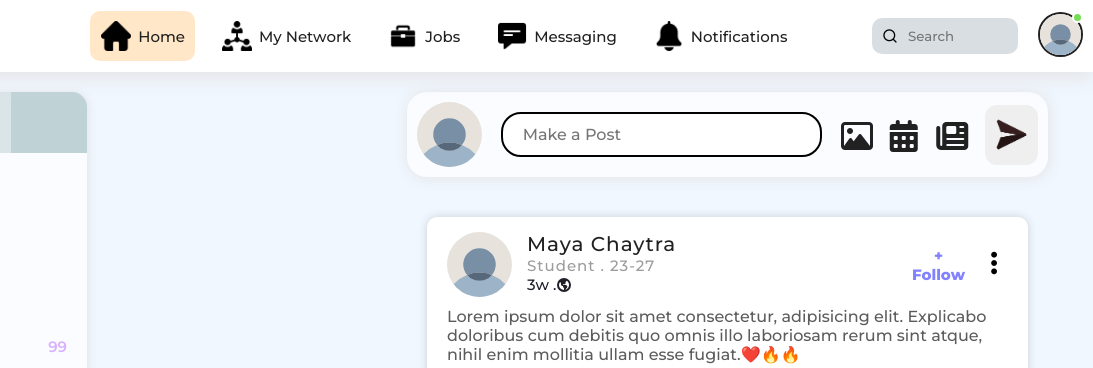
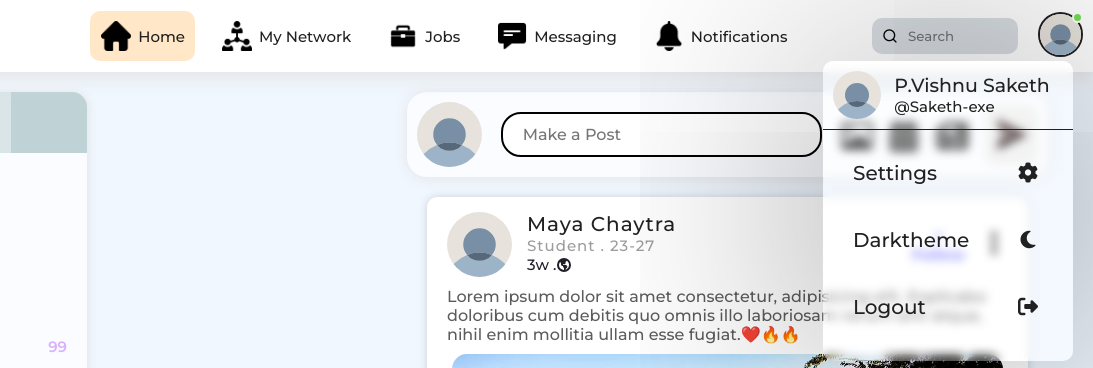
Before and after one commit to saketh-exe/Networx, a plain HTML site: page index.html in a window 1280 px wide. Both pictures are taken after a click on the picture 1247 px from the left and 34 px from the top of the page. Shown: the top 368 px of the page, 187-1280 px from the left. Drawn offline with Linux system fonts and the light colour scheme.

Commit message:
added logout func

```diff
--- a/index.html
+++ b/index.html
@@ -31,7 +31,22 @@
                 <input type="search" placeholder="Search">
             </div>
             <div class="online">
-                <img src="img/profile.svg" alt="profile" class="profile_img">
+                <img src="img/profile.svg" alt="profile" class="profile_img" id="profile">
+                <div class="sub-menu" id="sub-menu">
+                    <div class="sub-profile">
+                        <img src="img/profile.svg" alt="sub-profile">
+                        <div class="sub-text">
+                            <p id="sub-name">P.Vishnu Saketh</p>
+                            <p>@Saketh-exe</p>
+                        </div>
+                    </div>
+                    <div class="sub-links">
+                        <a>Settings <i class="fa-solid fa-gear"></i></a>
+                        <a>Darktheme <i class="fa-solid fa-moon"></i></a>
+                        <a href="./login/login.html">Logout <i class="fa-solid fa-right-from-bracket"></i></a>
+
+                    </div>
+                </div>
             </div>
         </div>
     </nav>
@@ -463,4 +478,5 @@
         </div>
     </div>
 </body>
+<script src="index.js"></script>
 </html>
--- /dev/null
+++ b/index.js
@@ -0,0 +1,19 @@
+let profile = document.getElementById("profile");
+let sub = document.getElementById("sub-menu");
+let sub_d = false;
+profile.addEventListener("click",() =>{
+   sub_d = !sub_d;
+   if(sub_d == true){
+    sub.style.display = "block";
+    sub.style.transformOrigin = "top";
+    sub.style.animation = "sub-m-ani 0.5s ease-out 1 forwards"
+   }
+   else{
+    sub.style.transformOrigin = "top";
+    sub.style.animation = "sub-m-ani-r 0.5s ease 1 forwards"
+    setTimeout(()=>{
+        sub.style.display = "none";},600)
+   }
+
+
+})
--- a/jobs/jobs.css
+++ b/jobs/jobs.css
@@ -15,59 +15,56 @@
 
 
 #preloader{
-    background-color: aliceblue;
+    background-color: rgba(255, 255, 255, 0.233);
     position: fixed;
     z-index: 100;
     width: 100%;
     height: 100vh;
     display: flex;
+    flex-direction: column;
+    justify-content: center;
+    backdrop-filter: blur(20px);
+    gap: 10%;
 
-    justify-content: space-evenly;
     align-items: center;
+
+    img{
+        width: 150px;
+        animation: rotate linear(0 0%, 0 1.8%, 0.01 3.6%, 0.03 6.35%, 0.07 9.1%, 0.13 11.4%, 0.19 13.4%, 0.27 15%, 0.34 16.1%, 0.54 18.35%, 0.66 20.6%, 0.72 22.4%, 0.77 24.6%, 0.81 27.3%, 0.85 30.4%, 0.88 35.1%, 0.92 40.6%, 0.94 47.2%, 0.96 55%, 0.98 64%, 0.99 74.4%, 1 86.4%, 1 100%) 2.5s forwards;
+    }
 }
 .loading-box{
-    width: 40px;
-    height: 40px;
-    border-radius: 50%;
-    background-color: rgba(0, 0, 0, 0);
+    width: 95%;
+    height: 20px;
+    border-radius: 50px;
+    background-color: rgba(221, 74, 74, 0);
+    /* border: 1px solid black; */
 
 }
-.loading-box:nth-child(1){
-    animation: loading1 1s ease-out 1 500ms ;
-    animation-fill-mode: forwards;
+.load-grad{
+    background-image: linear-gradient(to right,rgb(0, 0, 0),rgb(0, 0, 0));
+    width: 0%;
+    height: 100%;
+    border-radius: inherit;
+    animation: loading1 linear(0 0%, 0 1.8%, 0.01 3.6%, 0.03 6.35%, 0.07 9.1%, 0.13 11.4%, 0.19 13.4%, 0.27 15%, 0.34 16.1%, 0.54 18.35%, 0.66 20.6%, 0.72 22.4%, 0.77 24.6%, 0.81 27.3%, 0.85 30.4%, 0.88 35.1%, 0.92 40.6%, 0.94 47.2%, 0.96 55%, 0.98 64%, 0.99 74.4%, 1 86.4%, 1 100%) 2.5s forwards;
+}
 
-}
-.loading-box:nth-child(2){
-    animation: loading2 1s ease-out 1 1500ms;
-    animation-fill-mode: forwards;
-}
-.loading-box:nth-child(3){
-    animation: loading3 1s ease-out 1  2500ms;
-    animation-fill-mode: forwards;
-}
 @keyframes loading1 {
 
     to{
-        background-color: hsl(0, 100%, 71%);
+        width: 100%;
     }
 }
-@keyframes loading2 {
-
-    to{
-        background-color: hsl(39, 100%, 67%);
+@keyframes rotate {
+    100%{
+        transform: rotate(360deg);
     }
 }
-@keyframes loading3 {
-
-    to{
-        background-color: hsl(123, 100%, 71%);
-    }
-}
-
 body{
-    background-color: rgb(211, 234, 255);
+    background-color: rgb(176, 233, 255);
     position: relative;
     height: 100%;
+    overflow: hidden;
 }
 
 
@@ -241,13 +238,15 @@ button:hover{
     font-size: 30px;
     margin-bottom: 30px;
     text-decoration: underline;
+    color: #933a3a;
 
 }
 .skills{
 
-    font-size: 40px;
+    font-size: 30px;
     margin-bottom: 50px;
     padding: 0px 25px 0px 25px;
+    text-shadow: 3px 3px 30px hsl(0, 0%, 0%);
 
 }
 .skills > *::before{
@@ -295,6 +294,16 @@ flex-basis: 80%;
 }
 .job-text p{
     margin-bottom: 2px;
+    width: max-content;
+    padding: 1px 10px 1px 10px;
+    background-color: #7fffd442;
+    border-radius: 50px;
+    cursor: none;
+    transition: all 500ms ease;
+}
+.job-text p:hover{
+    color: wheat;
+    background-color: rgb(46, 46, 46);
 }
 .job-company{
     font-weight: 500;
@@ -314,7 +323,8 @@ flex-basis: 10%;
     justify-content: center;
     gap: 3%;
     border-radius: 15px;
-    background-color: rgb(144, 255, 168);
+    background-color: rgb(59, 59, 59);
+    color: wheat;
 }
 .skills > div > div {
     font-weight: 600;
--- a/jobs/jobs.js
+++ b/jobs/jobs.js
@@ -8,7 +8,8 @@ let job_cards = document.getElementsByClassName("job-cards");
 
 setTimeout(() => {
     loading.style.display = "none";
-}, 3500);
+    document.body.style.overflowY = "scroll"
+}, 2500);
 
 function software_engi() {
     pop1.style.display = "block";
--- a/login/login.css
+++ b/login/login.css
@@ -348,6 +348,9 @@ body{
         #Password{
             margin-bottom: 20px;
         }
+        label{
+            margin-bottom: 5px;
+        }
     }
 }
 
--- a/login/login.js
+++ b/login/login.js
@@ -27,9 +27,6 @@ function Login(){
       log.style.display = "none";
   }, 300);
 }
-
-
-
 function signin(){
   lc.style.display = "block";
   log.style.display = "block";
--- a/style.css
+++ b/style.css
@@ -31,7 +31,7 @@ html{
 body{
     background-color: var(--background-c);
     color: var(--text-c);
-    overflow-x: hidden;
+    /* overflow-x: hidden; */
 }
 a{
     text-decoration: none;
@@ -50,6 +50,7 @@ li{
     height: 45px;
     border-radius: 50%;
     border: 2px solid var(--text-c);
+    cursor: pointer;
 }
 .navbar{
     display: flex;
@@ -111,6 +112,96 @@ li{
     position: absolute;
     transition: all 400ms ease-in-out;
 
+}
+
+@keyframes sub-m-ani {
+    0%{
+        transform: scaleY(0);
+        box-shadow: none;
+    }
+    100%{
+        transform: scaleY(1);
+        box-shadow: rgba(0, 0, 0, 0.425) 0px 0px 800px;
+    }
+}
+@keyframes sub-m-ani-r {
+    0%{
+        transform: scaleY(1);
+        box-shadow: rgba(0, 0, 0, 0.425) 0px 0px 800px;
+    }
+    100%{
+        transform: scaleY(0);
+        box-shadow: none;
+    }
+}
+.sub-menu{
+    display: none;
+
+    width: 250px;
+    height: 300px;
+    background-color: rgba(255, 255, 255, 0.26);
+    backdrop-filter: blur(5px);
+    position: absolute;
+    z-index: 1000;
+    left: -215px;
+    bottom: -300px;
+
+    border-radius: 10px;
+
+    .sub-profile{
+        width: 100%;
+        height: 23%;
+        display: flex;
+        padding: 10px;
+        background-color: #b6121200;
+        border-bottom: #201f29 solid 1px;
+
+        img{
+            height: 100%;
+            border-radius: 50%;
+        }
+        .sub-text{
+            background-color: #5c5c5c00;
+            margin: auto;
+            text-align: left;
+            #sub-name{
+                font-size: 19px;
+            }
+            p{
+                font-size: 15px;
+            }
+        }
+    }
+
+    .sub-links{
+        height: 70%;
+        display: flex;
+        justify-content: center;
+        align-items: center;
+        gap: 1%;
+        padding: 10px 20px 0px 20px ;
+        flex-direction: column;
+        a{
+            display: flex;
+            justify-content: space-between;
+            align-items: center;
+            padding: 10px;
+            transition: all 500ms ease;
+            border-radius: 20px;
+            font-size: 20px;
+            height: 33%;
+            width: 100%;
+            cursor: pointer;
+
+            i{
+                display: flex;
+                align-items: center;
+            }
+        }
+        a:hover{
+            background-color: #5c5c5c42;
+        }
+    }
 }
 .nav ul a:hover{
     background-color: hsl(208, 100%, 89%);
@@ -319,7 +410,7 @@ padding: 35px 20px 15px 20px;
     padding: 0px 15px 15px 15px;
     justify-content: center;
     align-items: center;
-    gap: 20px;
+
 
 }
 .Quickpost{
```
Also changed, not shown: jobs/Jobs.html (+5 -3 lines), login/login.html (+6 -6 lines).
